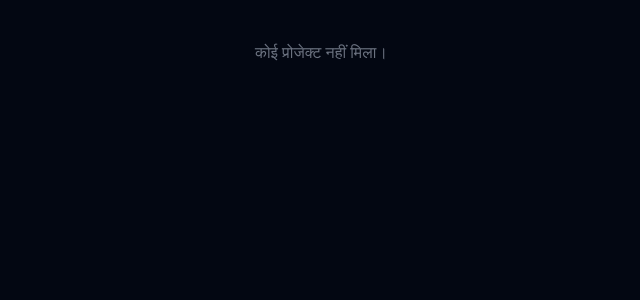
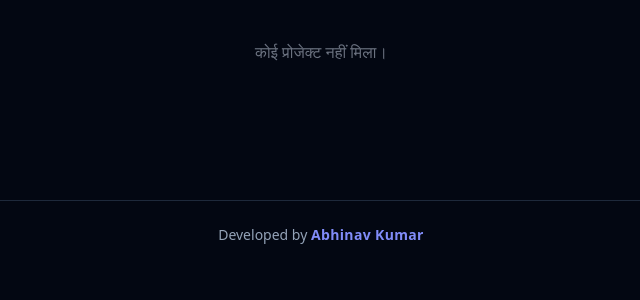
Before and after one commit to abhinavkumar804/dev-graveyard, a FastAPI app: page / in a window 1280 px wide. Shown: the part 303-603 px from the top of the page, without its empty margins (319-959 px from the left). Run offline with FastAPI, Linux system fonts and the light colour scheme; some libraries are stand-ins or nearby versions.

Commit message:
Add developed by credit to footer

```diff
--- a/app/templates/base.html
+++ b/app/templates/base.html
@@ -17,5 +17,8 @@
   <main class="max-w-6xl mx-auto p-6">
     {% block content %}{% endblock %}
   </main>
+  <footer class="mt-16 py-6 border-t border-slate-800 text-center text-sm text-slate-400">
+    <p>Developed by <span class="text-indigo-400 font-semibold tracking-wide">Abhinav Kumar</span></p>
+</footer>
 </body>
 </html>
```
